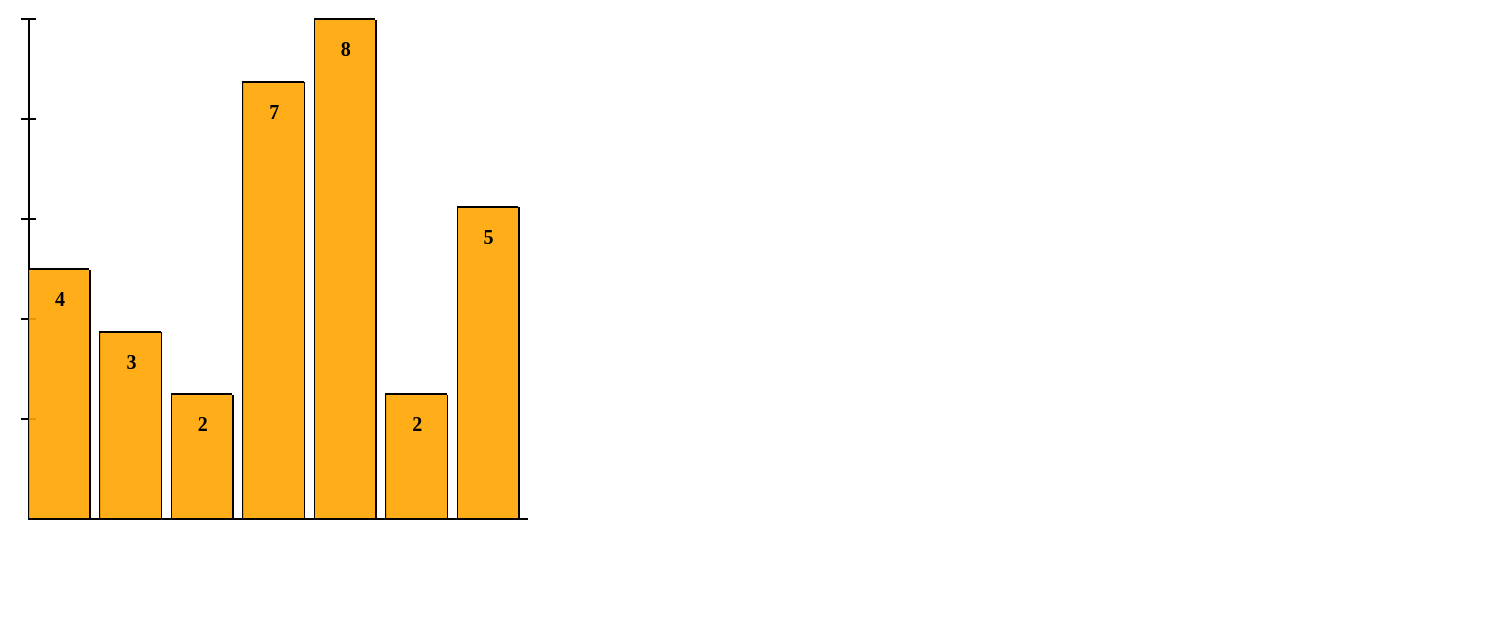
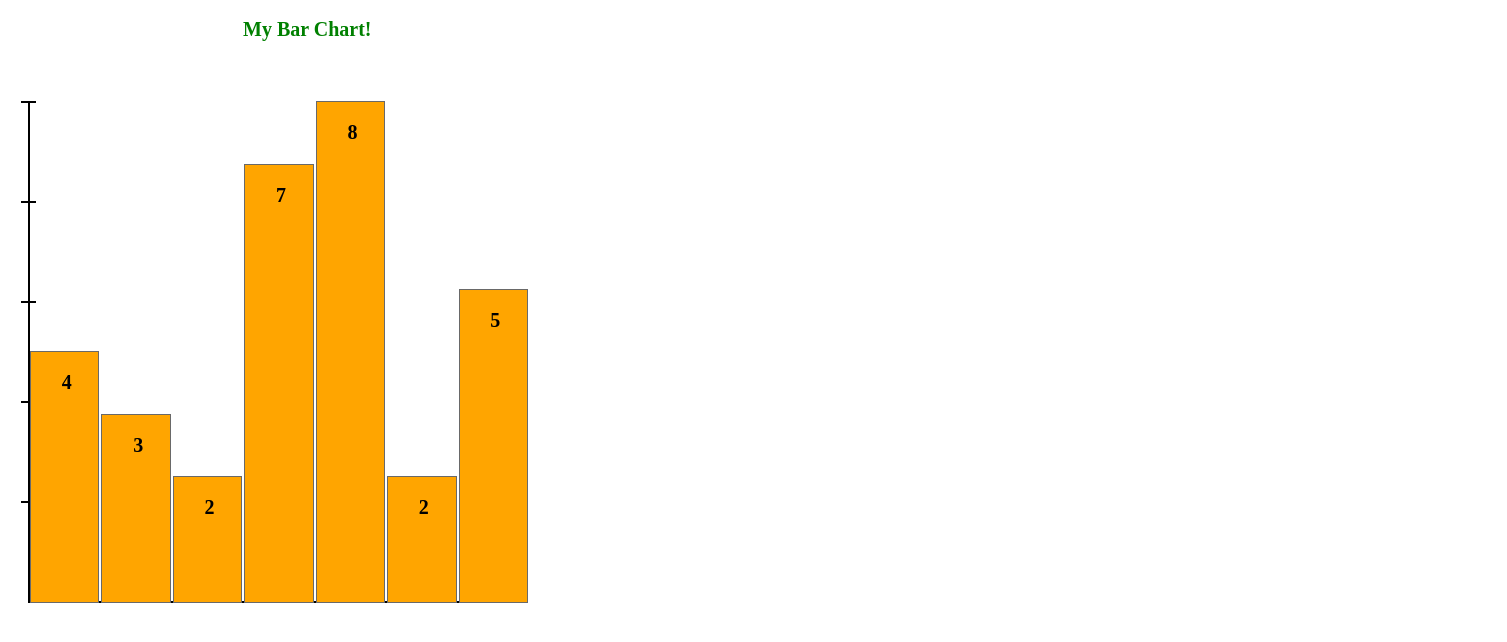
Before and after one commit to Arshya-S/Bar-Chart, a website: page index.html in a window 1280 px wide. Shown: the part 48-690 px from the top of the page, 1507 px wide, since content can reach past the window. Drawn offline with nearby package versions, Linux system fonts and the light colour scheme.

Commit message:
replaced createBar function with barColor and created title function

```diff
--- a/main.css
+++ b/main.css
@@ -1,6 +1,24 @@
+
+.title {
+  position: relative;
+  font-size: 25px;
+  color: black;
+  font-weight: bold;
+  font-family: 'Times New Roman', Times, serif;
+
+
+}
+
+
+.chart_body {
+  position: relative;
+
+}
+
+
 .h_line {
   position: relative;
-  bottom: 0;
+
   left: 20;
   height: 1.5px;
   width: 1px;
@@ -10,7 +28,7 @@
 
 .v_line {
   position: relative;
-  bottom: 0;
+
   left: 20;
   height: 1px;
   width: 1.5px;
@@ -47,8 +65,7 @@
 
 .barColor {
   position: absolute;
-  opacity: 0.9;
-
-
-
+  opacity: 1;
+  border: 1.5px solid;
+  border-color: dimgray;
 }
--- a/main.js
+++ b/main.js
@@ -6,6 +6,7 @@ $(document).ready(function(){
     // create div for vertical line and set height
     const vLine = $('<div>').addClass('v_line')
     vLine.css('height', options.chartHeight);
+
     $(element).append(vLine);
 
     // create div for horizontal line and set width
@@ -19,39 +20,8 @@ $(document).ready(function(){
       let tick = $('<div>').addClass('tick').css('top', i * interval + 'px').css('left', '-7.5px');
       $(vLine).append(tick);
     }
-
   }
 
-  // function that creates the bars
-  const createBars = function (data,options) {
-    // finds the max value of the data
-    let maxValue = Math.max(...data);
-    // partitions x-axis to create evenly spread out bars
-    let division = options.chartWidth / data.length;
-
-    // loop to add the left and right vertical lines of the bars
-    // height of bar is determined by bar chart height
-    // position is determined by the partitioning done by 'division'
-    for (let i = 0; i < data.length; i++) {
-      let leftVertical = $('<div>').addClass('bar');
-      leftVertical.css('height', (data[i]/maxValue)*options.chartHeight + 'px');
-      leftVertical.css('left', (i * division));
-
-      let rightVertical = $('<div>').addClass('bar');
-      rightVertical.css('height', (data[i]/maxValue)*options.chartHeight + 'px');
-      rightVertical.css('left', (i * division) + (division - options.barSpacing));
-
-      let barTop = $('<div>').addClass('bar-top');
-      barTop.css('width',(division - options.barSpacing));
-      barTop.css('top', -((data[i]/maxValue)*options.chartHeight) + 'px');
-      barTop.css('left', (i * division));
-
-      // appending elements to class: h_line
-      $('.h_line').append(barTop);
-      $('.h_line').append(leftVertical)
-      $('.h_line').append(rightVertical)
-    }
-  }
 
   // function that creates color for the bars
   const barColor = function (data,options) {
@@ -61,11 +31,12 @@ $(document).ready(function(){
     // appending to class = .h_line
     for (let i =0; i < data.length; i++) {
       let barColor = $('<div>').addClass('barColor');
-      barColor.css('width', division - options.barSpacing-1);
-      barColor.css('height', (data[i]/maxValue) * options.chartHeight - 2 + 'px');
-      barColor.css('left', (i * division)+1);
-      barColor.css('top', -((data[i]/maxValue)*options.chartHeight)+2 + 'px' )
+      barColor.css('width', division - options.barSpacing);
+      barColor.css('height', (data[i]/maxValue) * options.chartHeight + 'px');
+      barColor.css('left', (i * division) + 2);
+      barColor.css('top', -((data[i]/maxValue)*options.chartHeight) + 'px' )
       barColor.css('background', options.barColor);
+
       $('.h_line').append(barColor);
     }
   }
@@ -80,15 +51,15 @@ $(document).ready(function(){
       for (let i = 0; i < data.length; i++) {
         let displayValue = $('<p>').addClass('values');
         displayValue.text(data[i]);
-        displayValue.css('left', (25 + 0.2*options.barSpacing) + i * division);
-        displayValue.css('top', -((data[i]/maxValue)*options.chartHeight));
+        displayValue.css('left', ($('.barColor').width() / 2) + i * division);
+        displayValue.css('top', -((data[i]/maxValue) * options.chartHeight));
         $('.h_line').append(displayValue);
       }
     }else if (options.valuePosition === 'centre') {
       for (let i = 0; i < data.length; i++) {
         let displayValue = $('<p>').addClass('values');
         displayValue.text(data[i]);
-        displayValue.css('left', 25 + i * division);
+        displayValue.css('left', ($('.barColor').width() / 2) + i * division);
         displayValue.css('top', -((data[i] / maxValue)* options.chartHeight) * 0.6  - 15);
         $('.h_line').append(displayValue);
       }
@@ -96,33 +67,41 @@ $(document).ready(function(){
       for (let i = 0; i < data.length; i++) {
         let displayValue = $('<p>').addClass('values');
         displayValue.text(data[i]);
-        displayValue.css('left', 25 + i * division);
+        displayValue.css('left', ($('.barColor').width() / 2) + i * division);
         displayValue.css('top', -60);
         $('.h_line').append(displayValue);
       }
     }
   }
 
-  const creatTitle = function () {
-
-  }
 
   // function that calls all other functions and creates the bar chart
   // appends all features to the user defined html element by appending a div to it
   const drawBarChart = function (data, options, element) {
+    // creates title
+    let title = $('<p>').addClass('title');
+    title.text(options.title);
+
+    // centres title
+    title.css('left', (options.chartWidth/2) - 15);
+    title.css('color', options.titleColor);
+    title.css('font-size', options.titleSize);
+
+    // creates gap between title and chart
+    let blank = $('<div>').addClass('blank');
+    blank.css('height', 40);
+    title.append(blank);
+    $(element).append(title);
+
     // rendering chart into user defined element
     const chartBody = $('<div>').addClass('chart_body');
     $(element).append(chartBody);
 
     createAxis(options, '.chart_body');
 
-    createBars(data,options);
-
     barColor(data,options);
 
     insertValues(data,options);
-
-
   }
 
 
@@ -130,7 +109,7 @@ $(document).ready(function(){
   // Test Code:
   let element = '#reference';
   let data = [4,3,2,7,8,2,5];
-  let options = {chartWidth:500, chartHeight:500, tickCount: 5, valuePosition: 'top', barColor: 'orange', barSpacing: 10, title: 'My Bar Chart!'};
+  let options = {chartWidth:500, chartHeight:500, tickCount: 5, valuePosition: 'top', barColor: 'orange', barSpacing: 4, title: 'My Bar Chart!', titleColor: 'green', titleSize: '20'};
 
   drawBarChart(data,options,element);
 
```
